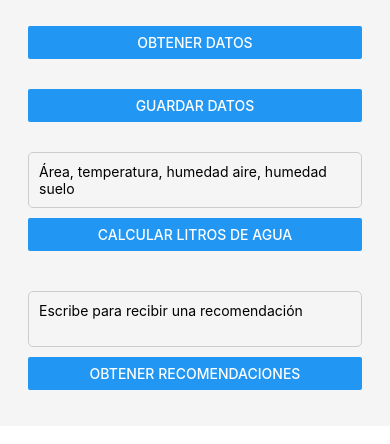
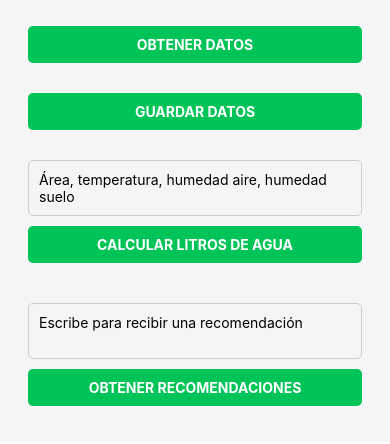
Before and after one commit to JeanEsg/Agricultura_precision_app, a React Native app: screen / in a window 390 px wide. Shown: the top 444 px of the page. Built offline with nearby package versions, Linux system fonts and the light colour scheme.

Commit message:
V.1.0.10
-Change the styles and type of buttons for pressables

```diff
--- a/app.json
+++ b/app.json
@@ -21,7 +21,7 @@
       "versionCode": 1,
       "permissions": [
         "INTERNET",
-        "ACCESS_NETWORK_STATE",
+        "ACCESS_NETWORK_STATE"
       ],
       "adaptiveIcon": {
         "foregroundImage": "./assets/adaptive-icon.png",
@@ -33,6 +33,14 @@
     },
     "plugins": [
       "expo-router"
-    ]
+    ],
+    "extra": {
+      "router": {
+        "origin": false
+      },
+      "eas": {
+        "projectId": "34815258-b9dd-4dd8-be88-abfbd5fee6ad"
+      }
+    }
   }
 }
--- a/app/(tabs)/_layout.js
+++ b/app/(tabs)/_layout.js
@@ -8,7 +8,7 @@ export default function TabsLayout() {
         <Tabs
             screenOptions={{
                 headerShown: false,
-                tabBarActiveTintColor: "black",
+                tabBarActiveTintColor: "#01c459",
                 tabBarInactiveTintColor: "gray",
             }}
         >
--- a/app/_layout.js
+++ b/app/_layout.js
@@ -7,7 +7,7 @@ export default function Layout(){
         <View style={styles.app}>
             <Stack
                 screenOptions={{
-                    headerStyle: { backgroundColor: "green" },
+                    headerStyle: { backgroundColor: "#01c459" },
                     headerTintColor: "white",
                     headerTitle: "Sistema de Monitoreo de Cultivos",
                     headerLeft: () => <Logo />,
--- a/components/Logo.jsx
+++ b/components/Logo.jsx
@@ -4,8 +4,8 @@ export const Logo = (props) => (
   <Svg
     xmlns="http://www.w3.org/2000/svg"
     xmlSpace="preserve"
-    width={50}
-    height={50}
+    width={45}
+    height={45}
     viewBox="0 0 512 512"
     {...props}
   >
--- a/components/Main.jsx
+++ b/components/Main.jsx
@@ -1,4 +1,4 @@
-import { StyleSheet, Text, View, Button, TextInput, Alert, ScrollView } from "react-native";
+import { StyleSheet, Text, View, TextInput, Alert, ScrollView, Pressable} from "react-native";
 import React, { useState } from "react";
 import useApi from "../lib/ADP";
 import { useSafeAreaInsets } from "react-native-safe-area-context";
@@ -69,13 +69,17 @@ export function Main() {
       <ScrollView>
         {/* Obtener Datos del Sensor */}
         <View style={styles.section}>
-          <Button title="Obtener Datos" onPress={handleObtenerDatos} />
+        <Pressable style={styles.button} onPress={handleObtenerDatos}>
+            <Text style={styles.buttonText}>OBTENER DATOS</Text>
+          </Pressable>
           <Text style={styles.result}>{result}</Text>
         </View>
 
         {/* Guardar Datos */}
         <View style={styles.section}>
-          <Button title="Guardar Datos" onPress={handleGuardarDatos} />
+        <Pressable style={styles.button} onPress={handleGuardarDatos}>
+            <Text style={styles.buttonText}>GUARDAR DATOS</Text>
+          </Pressable>
         </View>
 
         {/* Calcular Litros de Agua */}
@@ -88,7 +92,9 @@ export function Main() {
             multiline={true}
             textAlignVertical="top"
           />
-          <Button title="Calcular Litros de Agua" onPress={handleCalcularAgua} />
+           <Pressable style={styles.button} onPress={handleCalcularAgua}>
+            <Text style={styles.buttonText}>CALCULAR LITROS DE AGUA</Text>
+          </Pressable>
           <Text style={styles.result}>{waterResult}</Text>
         </View>
 
@@ -102,10 +108,9 @@ export function Main() {
             multiline={true}
             textAlignVertical="top"
           />
-          <Button
-            title="Obtener Recomendaciones"
-            onPress={handleGenerarRecomendacion}
-          />
+           <Pressable style={styles.button} onPress={handleGenerarRecomendacion}>
+            <Text style={styles.buttonText}>OBTENER RECOMENDACIONES</Text>
+          </Pressable>
           <Text style={styles.result}>{recommendationResult}</Text>
         </View>
       </ScrollView>
@@ -140,4 +145,17 @@ const styles = StyleSheet.create({
     fontSize: 16,
     color: "#333",
   },
+  button: {
+    backgroundColor: '#01c459',
+    padding: 10,
+    borderRadius: 5,
+  },
+  buttonText: {
+    color: 'white',
+    textAlign: 'center',
+    fontSize: 14,
+    fontWeight: 'bold',
+    textTransform: 'uppercase',
+
+  },
 });
```
Also changed, not shown: eas.json (added, +21 -0 lines).
